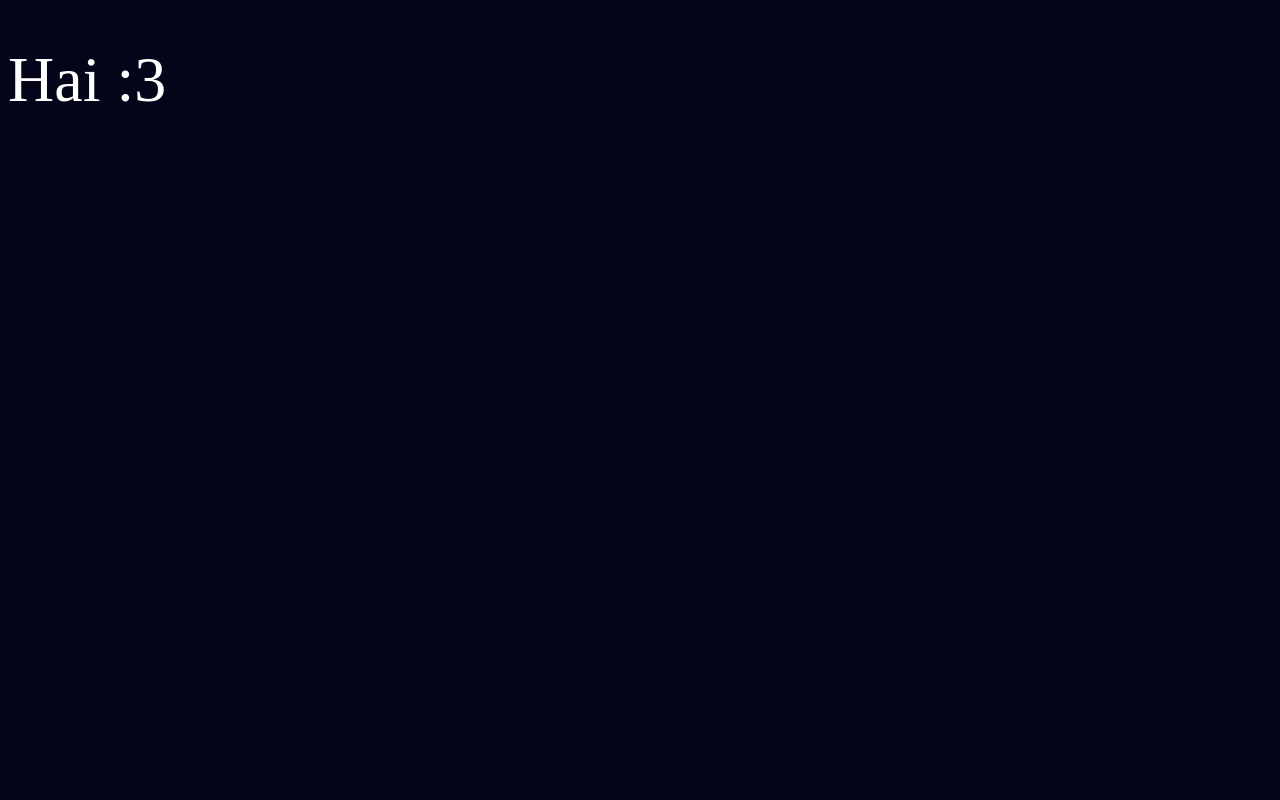
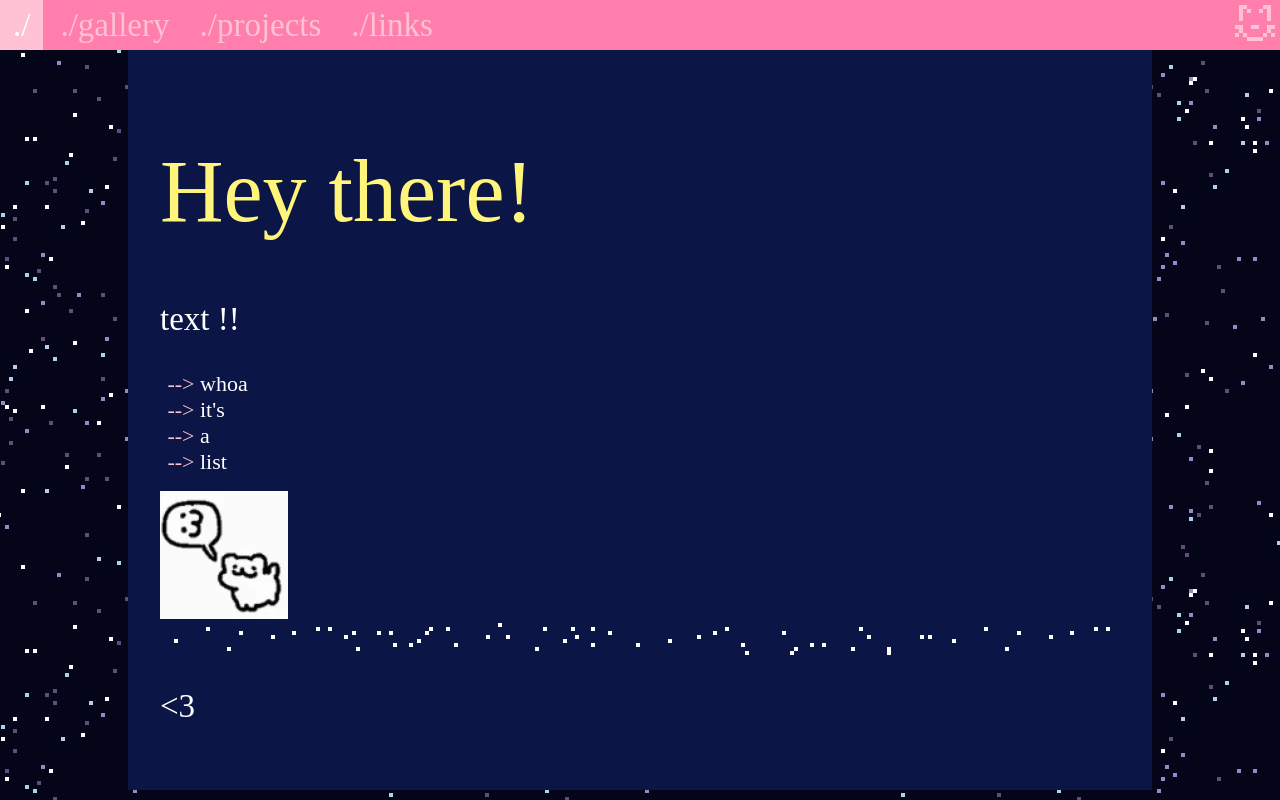
Before and after one commit to kitty-girl/kitty-girl.github.io, a plain HTML site: page index.html in a window 1280 px wide. Drawn offline with Linux system fonts and the light colour scheme.

Commit message:
very basic for now!

```diff
--- a/index.html
+++ b/index.html
@@ -1,14 +1,35 @@
 <!DOCTYPE html>
 <html>
     <head>
-        <meta name="description" content="silly :3" />
+        <meta name="description" content="" />
         <meta charset="utf-8">
-        <title>CopyKatt</title>
+        <title>website</title>
         <meta name="viewport" content="width=device-width, initial-scale=1">
-        <meta name="author" content="CopyKatt">
+        <meta name="author" content="">
         <link rel="stylesheet" href="styles/style.css">
     </head>
     <body>
-        <h1>Hai :3</h1>
+        <div class="background"></div>
+        <nav class="main-header">
+            <button>./</button>
+            <button>./gallery</button>
+            <button>./projects</button>
+            <button>./links</button>
+            <button class="cat-button" onclick="playMeow()">-</button>
+        </nav>
+        <div class="page">
+            <h1>Hey there!</h1>
+            <p>text !!</p>
+            <ul>
+                <li>whoa</li>
+                <li>it's</li>
+                <li>a</li>
+                <li>list</li>
+            </ul>
+            <img src="assets/images/colonthree.png">
+            <div class="separator"></div>
+            <p><3</p>
+        </div>
+        <script src="scripts/cat-button.js"></script>
     </body>
 </html>
--- /dev/null
+++ b/scripts/cat-button.js
@@ -0,0 +1,5 @@
+function playMeow() {
+    var audio = new Audio('assets/sound/meow.mp3');
+    audio.volume = 0.2;
+    audio.play();
+}
--- a/styles/style.css
+++ b/styles/style.css
@@ -3,14 +3,85 @@
     src: local("assets/fonts/Katted.ttf");
 }
 
+/* images should be on 4x scale */
+
 body {
-    background-color: #040519;
+    margin: 0;
+    justify-content: center;
+    align-items: center;
+    overflow-x: hidden;
+    overflow-y: visible;
+    image-rendering: pixelated;
+    /* width: max(100vw,100%);
+    height: max(100vh,100%); */
 }
-h1 {
+
+@keyframes slide {
+    from {
+        background-position: 0% 0%;
+    }
+    to {
+        background-position: 100% 100%;
+    }
+}
+
+.background {
+    animation: 50s linear infinite normal slide;
+    position: absolute;
+    width: max(100vw,100%);
+    height: max(100vh,100%);
+    transform: rotateZ(var(--time));
+
+    background: url("../assets/images/bg.png") center/512px 512px repeat;
+}
+
+.main-header {
+    display: block;
+    background-color: #ff7eac;
+    position: sticky;
+    width: 100%;
+    height:50px;
+    top: 0 !important;
+    z-index: 100;
+}
+
+.main-header > button {
+    background-color: #00000000;
+    color: #ffc1d4;
+    border-color: #00000000;
+    line-height: 100%;
+    height:100%;
+    padding-left: 11px;
+    padding-right: 11px;
+    font-size: 33px;
+}
+.main-header > button:hover {
+    background-color: #ffc1d4;
+    color: #ffffff;
+    border-color: #00000000;
+    line-height: 100%;
+    height:100%;
+    padding-left: 11px;
+    padding-right: 11px;
+    font-size: 33px;
+}
+
+.page {
+    display: block;
+    position: relative;
+    padding: 32px;
+    left: 50%;
+    width: 75vw;
+    transform: translateX(-50%);
+    background-color: #0b1646;
+    max-height: max(calc(100vh - 50px), 100%);
+}
+
+* {
     font-family: "Katted";
     font-weight: 400;
-    font-size: 64px;
     color: #ffffff;
+    image-rendering: pixelated;
     font-optical-sizing: none;
     -webkit-font-smoothing: none;
     -moz-osx-font-smoothing: unset;
@@ -18,3 +89,49 @@ h1 {
     font-smooth: never;
     filter: contrast(1);
 }
+h1 {
+    font-size: 88px;
+    color: #fff57a;
+}
+/* h1::before {
+    content: '---> ';
+} */
+h2 {
+    font-size: 66px;
+    color: #ff9d3e;
+}
+h3 {
+    font-size: 44px;
+    color: #fa6735;
+}
+p {
+    font-size: 33px;
+}
+.page .separator {
+    width: 100%;
+    height: 32px;
+    background: url("../assets/images/separator.png") center/778px 32px repeat;
+}
+img.right {
+    position: relative;
+    right: 32px;
+
+}
+button.cat-button {
+    color: #00000000;
+    position: absolute;
+    right: 0px;
+    width: 50px;
+    background: url("../assets/images/cat-pink.png") center/48px 48px no-repeat;
+}
+button.cat-button:hover {
+    color: #00000000;
+    background-image: url("../assets/images/cat.png");
+}
+ul>li {
+    font-size: 22px;
+}
+ul>li::marker {
+    content: '--> ';
+    color: #ffc1d4;
+}
```
Also changed, not shown: assets/fonts/Katted.ttf, assets/images/bg.png (added), assets/images/cat-pink.png (added), assets/images/cat.png (added), assets/images/colonthree.png (added), assets/images/separator.png (added), 1 other file.
